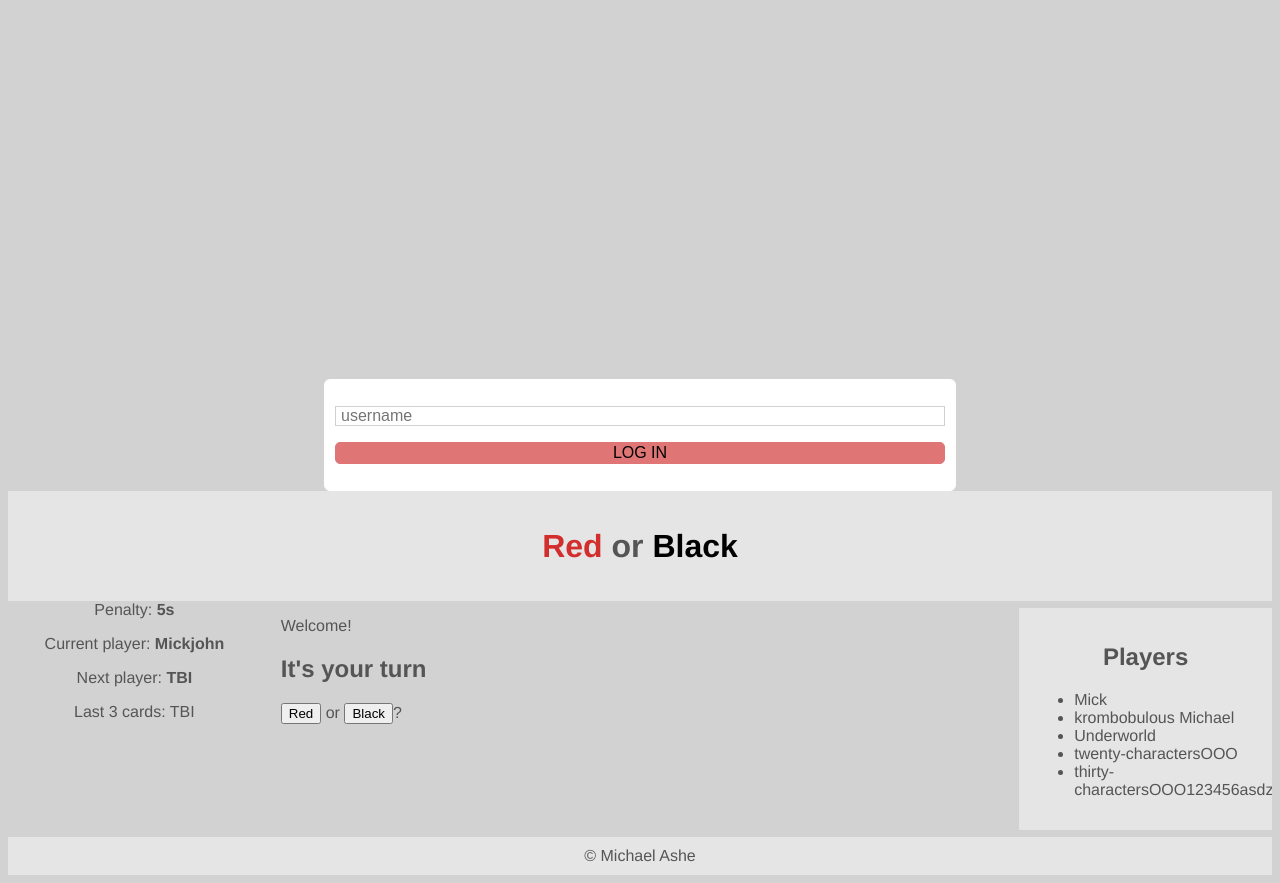
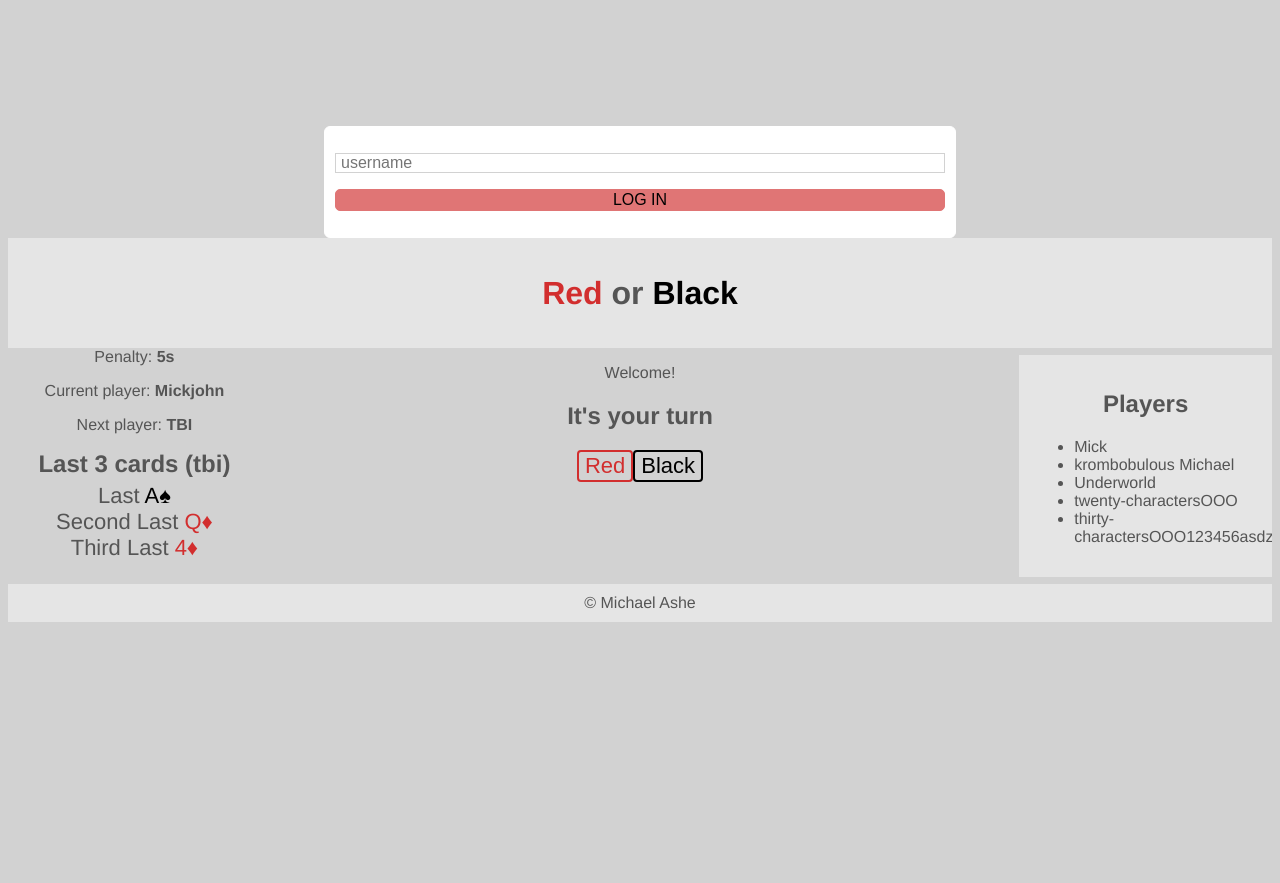
Before and after one commit to mickjohn/red_or_black_frontend, a plain HTML site: page src/index.html in a window 1280 px wide. After the commit the page ends 800 px from the top, so only its background shows below. Drawn offline with Linux system fonts and the light colour scheme.

Commit message:
Still playing wiring up the frontend to the JS, and styling the page

```diff
--- a/src/index.html
+++ b/src/index.html
@@ -27,7 +27,12 @@
           <div>
             <p> Current player: <b id="players-go">Mickjohn</b></p>
             <p> Next player: <b>TBI</b></p>
-            <p> Last 3 cards: TBI </p>
+            <h2> Last 3 cards (tbi) </h2>
+            <ul class="last-three-cards">
+              <li>Last <span class="black-text">A♠</span></li>
+              <li>Second Last <span class="red-text">Q♦</span></li>
+              <li>Third Last <span class="red-text">4♦</span></li>
+            </ul>
           </div>
         </div>
 
@@ -36,13 +41,10 @@
 
           <div id="your-go">
             <h2> It's your turn </h2>
-            <span><button id="red-button">Red</button> or <button id="black-button">Black</button>?</span>
+            <span><button id="red-button" class="red-button" >Red</button><button id="black-button" class="black-button">Black</button></span>
           </div>
 
           <div id="outcome">
-            <!-- <div id="you-guessed"> You Guessed <span class="black-text">BLACK</span> </div> -->
-            <!-- <div id="the-card"> <span class="black-text">♣10</span> </div> -->
-            <!-- <div id="guess-result"> Correct 👏 </div> -->
             <div id="you-guessed"></span> </div>
             <div id="the-card"></div>
             <div id="guess-result"></div>
@@ -51,6 +53,7 @@
 
         <!-- This box can support up to thirty characters -->
         <!-- any more and they wrap onto the next line -->
+        <!-- so best to keep usernames below that count -->
         <div class="right">
           <h2>Players</h2>
           <ul id="players-list">
--- a/src/style.css
+++ b/src/style.css
@@ -14,10 +14,48 @@ hmtl,body {
   color: black;
 }
 
+.red-button {
+  font-size: 22px;
+  background-color: #d2d2d2; /* same as body */
+  color: #d22e2e;
+  border-color: #d22e2e;
+  border-style: solid;
+  border-radius: 4px;
+}
+
+.red-button:hover {
+  background-color: #d22e2e; /* same as red-text*/
+  color: white;
+}
+
+.red-button-clicked {
+  background-color: #d22e2e; /* same as red-text*/
+  color: white;
+}
+
+.black-button {
+  font-size: 22px;
+  background-color: #d2d2d2; /* same as body */
+  color: black;
+  border-color: black;
+  border-style: solid;
+  border-radius: 4px;
+}
+
+.black-button:hover {
+  background-color: black; /* same as red-text*/
+  color: white;
+}
+
+.black-button-clicked {
+  background-color: black; /* same as red-text*/
+  color: white;
+}
+
 #login-div {
   margin: auto;
   width: 50%;
-  margin-top: 30%;
+  margin-top: 10%;
   padding: 10px;
   background-color: #fff;
   border: 1px solid #fff;
@@ -69,6 +107,17 @@ hmtl,body {
   width:20%;
   text-align:center;
 }
+
+.menu ul {
+  padding: 0;
+  margin: 5px;
+  font-size: 22px;
+}
+
+.menu h2 {
+  margin: 5px;
+}
+
 .menu a {
   background-color:#e5e5e5;
   padding:8px;
@@ -81,6 +130,7 @@ hmtl,body {
   float:left;
   width:60%;
   padding:0 20px;
+  text-align: center;
 }
 .right {
   background-color:#e5e5e5;
@@ -103,6 +153,7 @@ hmtl,body {
 }
 
 #your-go {
+  margin: auto;
   /* display: none; */
 }
 
```
Also changed, not shown: src/handler.ts (+20 -34 lines), src/script.ts (+1 -9 lines). Lines whose indentation alone changed are shown as unchanged.
